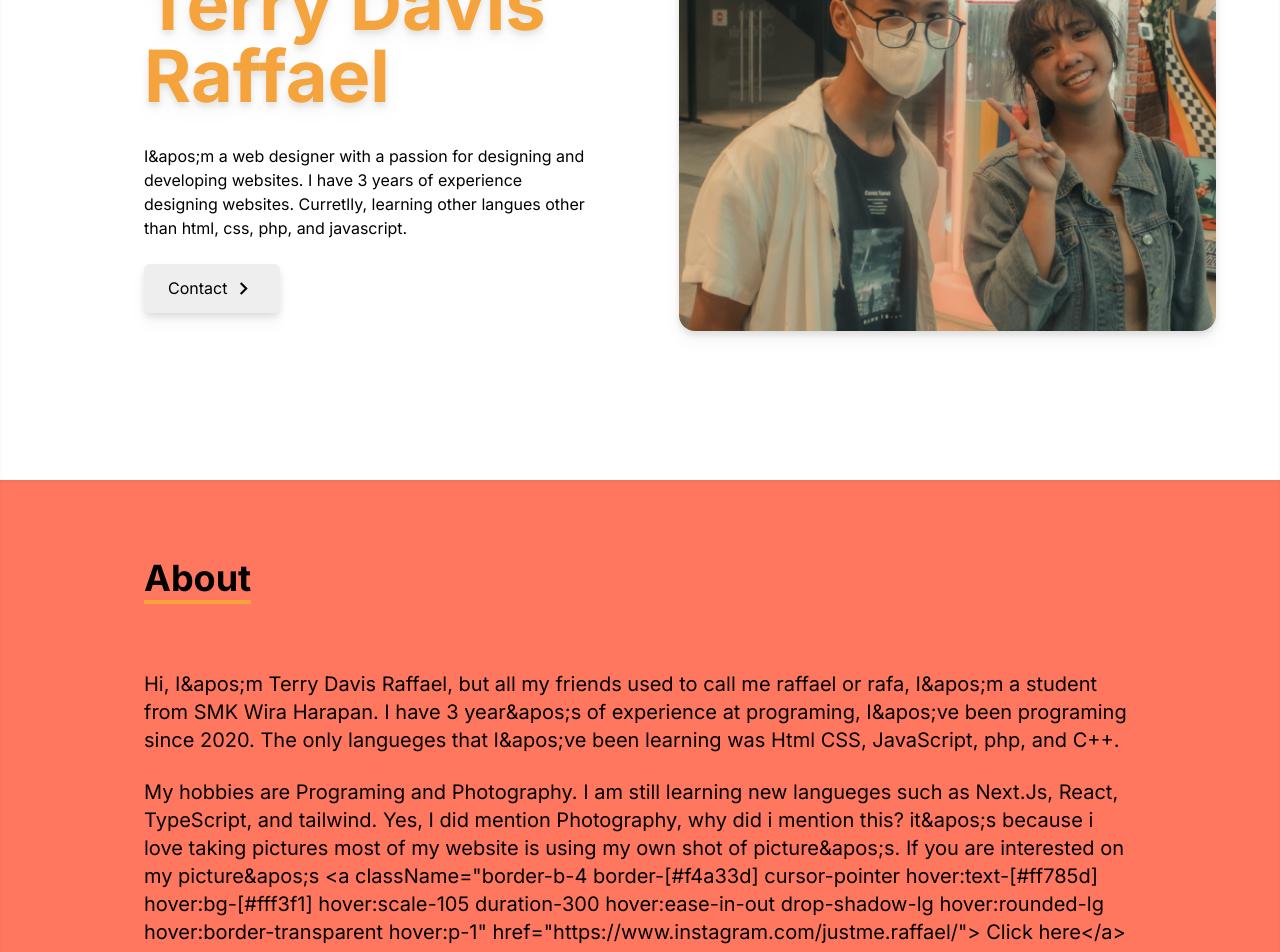
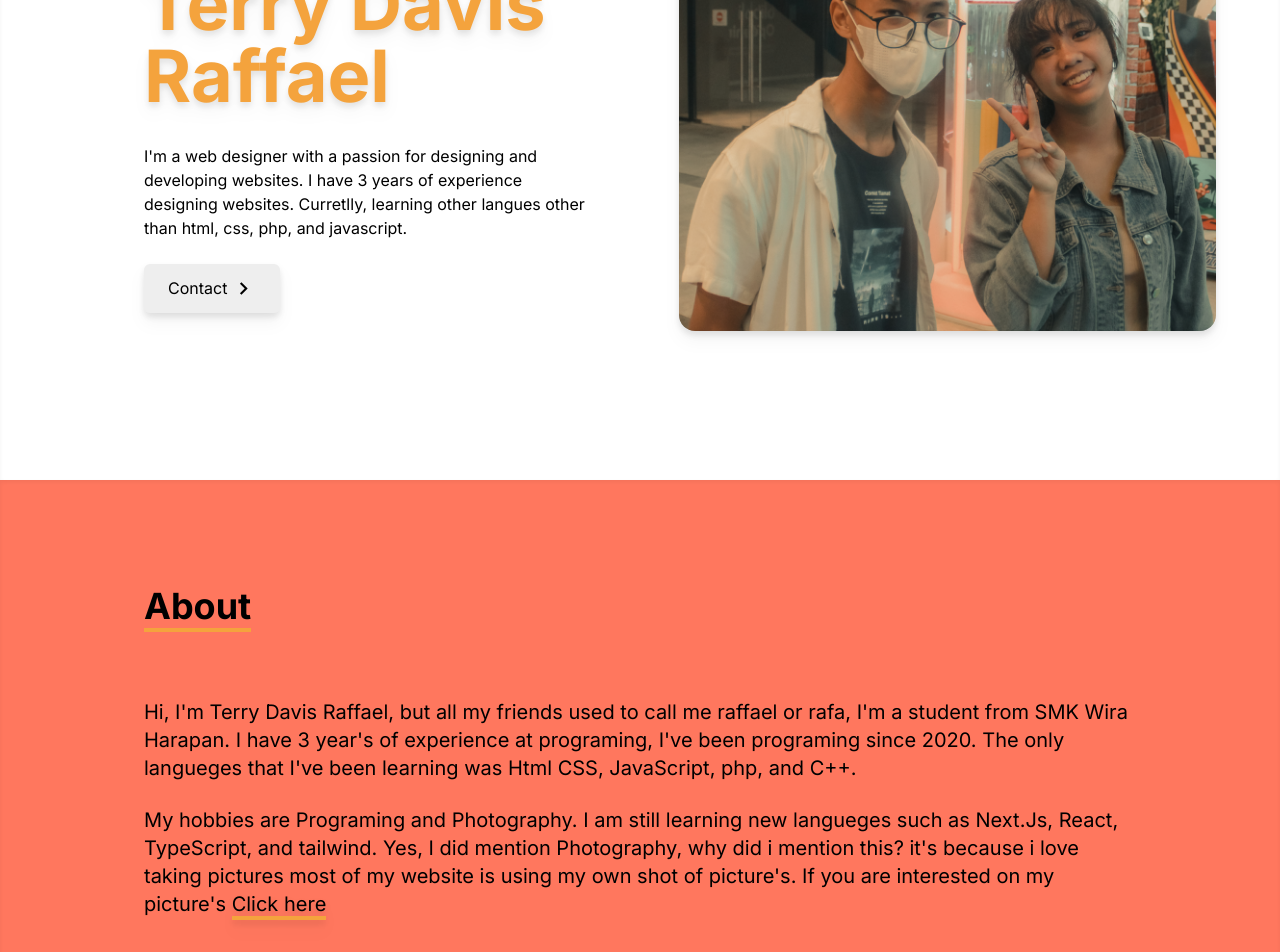
Before and after one commit to Terryrafa/cv.github.io, a Next.js app: page / in a window 1280 px wide. Shown: the part 320-1272 px from the top of the page. Built offline with nearby package versions, Linux system fonts and the light colour scheme.

Commit message:
first commit

```diff
--- a/components/About.tsx
+++ b/components/About.tsx
@@ -45,12 +45,12 @@ export default function About() {
             <div className="pb-8">
                 <p className="text-4xl font-bold inline border-b-4 border-[#f4a33d] ">About</p>
             </div>
-            <p className="text-xl mt-10">{`Hi, I&apos;m Terry Davis Raffael, but all my friends used to call me raffael or rafa, I&apos;m a student from SMK Wira Harapan. I have 3 year&apos;s of experience at programing, I&apos;ve been programing since 2020. The only langueges that I&apos;ve been learning was Html CSS, JavaScript, php, and C++.`}</p>
+            <p className="text-xl mt-10">{`Hi, I'm Terry Davis Raffael, but all my friends used to call me raffael or rafa, I'm a student from SMK Wira Harapan. I have 3 year's of experience at programing, I've been programing since 2020. The only langueges that I've been learning was Html CSS, JavaScript, php, and C++.`}</p>
 
             <br />
 
-            <p className="text-xl ">{`My hobbies are Programing and Photography. I am still learning new langueges such as Next.Js, React, TypeScript, and tailwind. Yes, I did mention Photography, why did i mention this? it&apos;s because i love taking pictures most of my website is using my own shot of picture&apos;s. If you are interested on my picture&apos;s
-            <a className="border-b-4 border-[#f4a33d] cursor-pointer hover:text-[#ff785d] hover:bg-[#fff3f1] hover:scale-105 duration-300 hover:ease-in-out drop-shadow-lg hover:rounded-lg hover:border-transparent hover:p-1" href="https://www.instagram.com/justme.raffael/"> Click here</a>`}</p>
+            <p className="text-xl ">{`My hobbies are Programing and Photography. I am still learning new langueges such as Next.Js, React, TypeScript, and tailwind. Yes, I did mention Photography, why did i mention this? it's because i love taking pictures most of my website is using my own shot of picture's. If you are interested on my picture's
+            `}<a className="border-b-4 border-[#f4a33d] cursor-pointer hover:text-[#ff785d] hover:bg-[#fff3f1] hover:scale-105 duration-300 hover:ease-in-out drop-shadow-lg hover:rounded-lg hover:border-transparent hover:p-1" href="https://www.instagram.com/justme.raffael/"> Click here</a></p>
 <br />
             <div className='max-w-screen-lg p-4 flex flex-col  mx-auto pt-40 '>
           <ul className='grid sm:grid-cols-1 md:grid-cols-4 gap-8  sm:px-0'>
--- a/components/Contact.tsx
+++ b/components/Contact.tsx
@@ -15,7 +15,7 @@ export default function Contact() {
 
                     <textarea placeholder='Enter your message' name="message" className='p-2 bg-transparent border-2 rounded-md text-[#ff785d] focus:outline-none h-52'></textarea>
 
-                    <button className='text-black w-fit px-6 py-3 my-8 mx-auto flex items-center bg-[#eeeeee] rounded-md cursor-pointer hover:text-[#ff785d] hover:bg-[#fff3f1] hover:scale-110 duration-300 hover:ease-in-out drop-shadow-lg'>{`Let&apos;s talk`}</button>
+                    <button className='text-black w-fit px-6 py-3 my-8 mx-auto flex items-center bg-[#eeeeee] rounded-md cursor-pointer hover:text-[#ff785d] hover:bg-[#fff3f1] hover:scale-110 duration-300 hover:ease-in-out drop-shadow-lg'>{`Let's talk`}</button>
                 </form>
             </div>
         </div>
--- a/components/Home.tsx
+++ b/components/Home.tsx
@@ -10,7 +10,7 @@ export default function Home() {
             <div className="flex flex-col justify-center h-auto z-0">
                 <h2 className="text-4xl sm:text-7xl font-bold text-[#f4a33d] py-4 pt-14 drop-shadow-lg selection:bg-[#ff785d] selection:text-white">{`I&apos;m Terry Davis  Raffael`}</h2>
                 <p className="py-4 max-w-md selection:bg-[#f4a33d] selection:text-white">{`
-                    I&apos;m a web designer with a passion for designing and developing websites.
+                    I'm a web designer with a passion for designing and developing websites.
                     I have 3 years of experience designing websites.
                     Curretlly, learning other langues other than html, css, php, and javascript.
                 `}</p>
```
